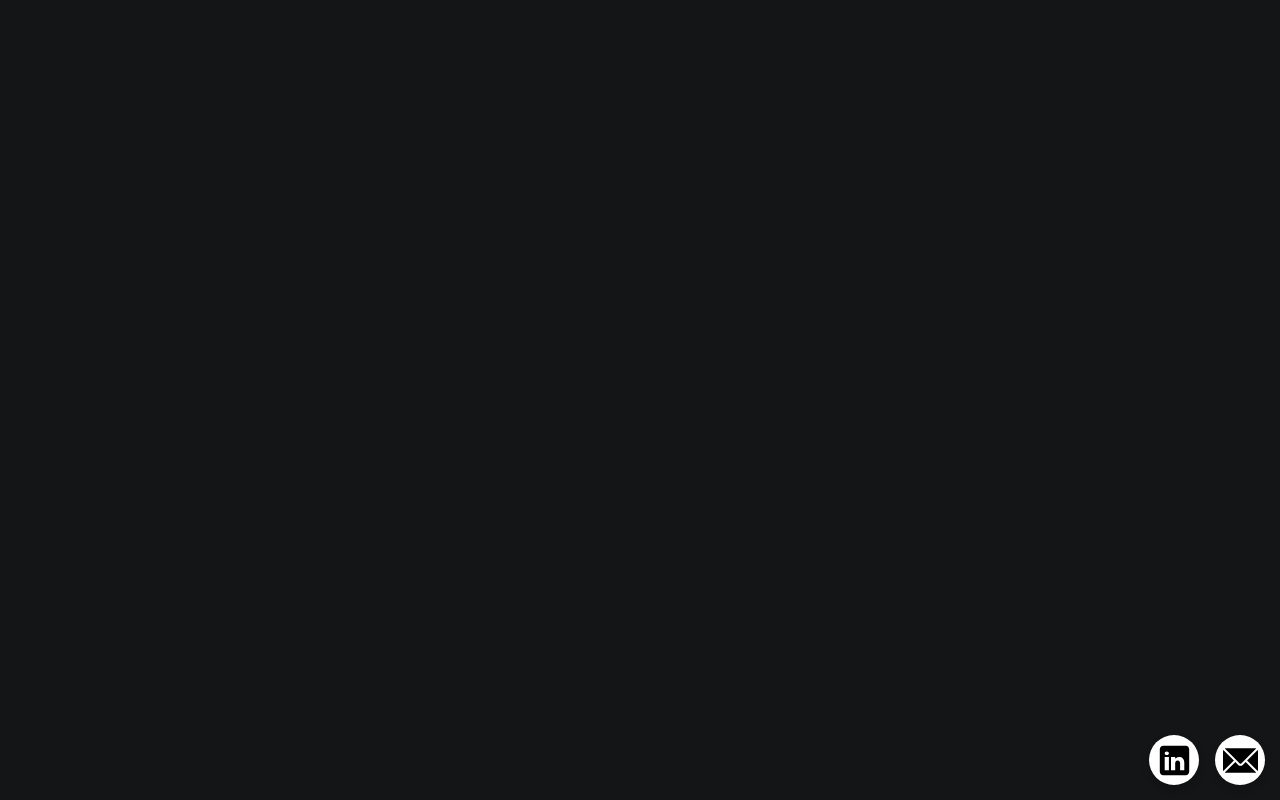
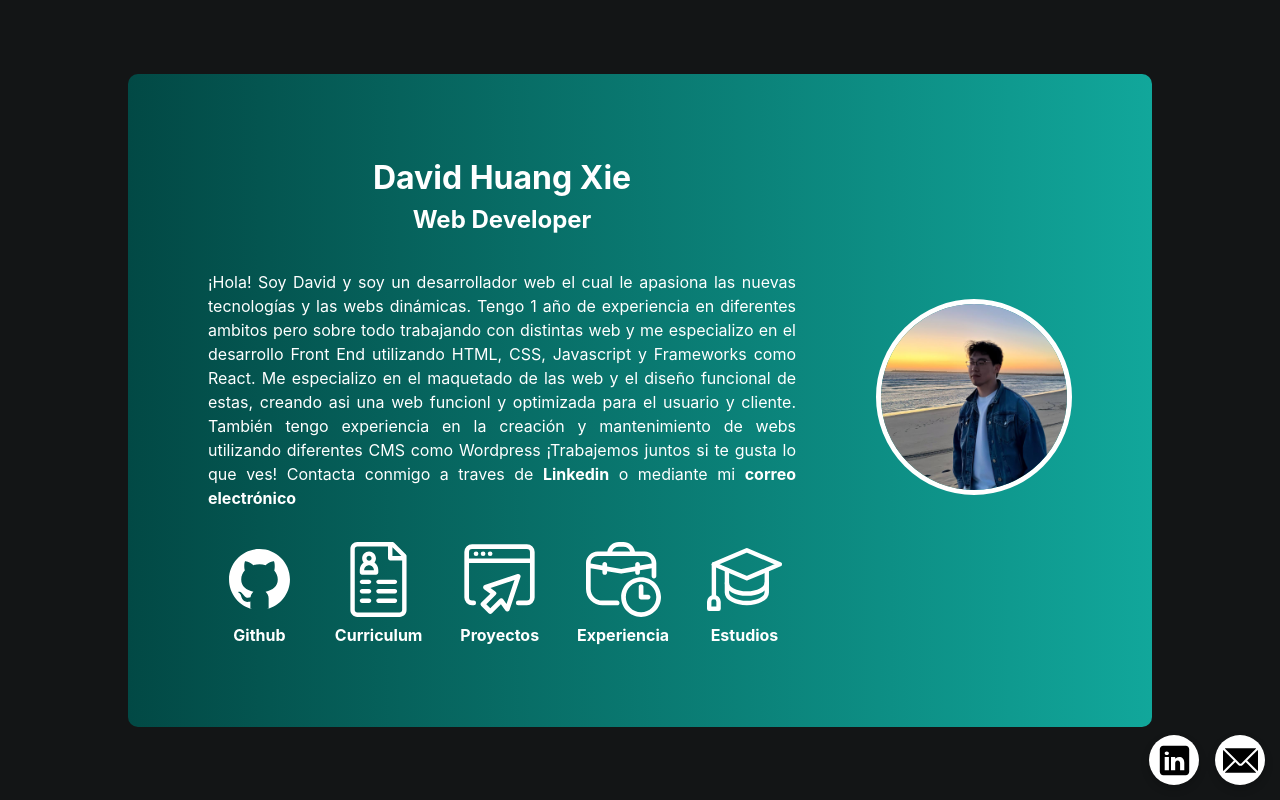
Before and after one commit to dhx101/portfolio, a React (Vite) app: page / in a window 1280 px wide. Before the commit this address had no page. Built offline with nearby package versions, Linux system fonts and the light colour scheme.

Commit message:
Changed Routes

```diff
--- a/index.html
+++ b/index.html
@@ -8,6 +8,6 @@
   </head>
   <body>
     <div id="root"></div>
-    <script type="module" src="/src/main.tsx"></script>
+    <script type="module" src="./src/main.tsx"></script>
   </body>
 </html>
--- a/src/App.tsx
+++ b/src/App.tsx
@@ -13,19 +13,19 @@ function App() {
 			<BrowserRouter>
 				<Routes>
 					<Route
-						path="/portfolio/"
+						path="/"
 						element={<Home />}
 					/>
 					<Route
-						path="/portfolio/proyectos"
+						path="/proyectos"
 						element={<Project />}
 					/>
 					<Route
-						path="/portfolio/experiencia"
+						path="/experiencia"
 						element={<Experiencia />}
 					/>
 					<Route
-						path="/portfolio/estudios"
+						path="/estudios"
 						element={<Estudios />}
 					/>
 				</Routes>
--- a/src/components/Menu.tsx
+++ b/src/components/Menu.tsx
@@ -6,16 +6,16 @@ const Menu = () => {
 			<nav>
 				<ul>
 					<li>
-						<Link to={"/portfolio/"}>Home </Link>
+						<Link to={"/"}>Home </Link>
 					</li>
 					<li>
-						<Link to={"/portfolio/proyectos"}>Proyectos </Link>
+						<Link to={"/proyectos"}>Proyectos </Link>
 					</li>
                     <li>
-                        <Link to={"/portfolio/experiencia"}>Experiencia</Link>
+                        <Link to={"/experiencia"}>Experiencia</Link>
                     </li>
                     <li>
-                        <Link to={"/portfolio/estudios"}>Estudios</Link>
+                        <Link to={"/estudios"}>Estudios</Link>
                     </li>
 				</ul>
 			</nav>
--- a/src/pages/Home.tsx
+++ b/src/pages/Home.tsx
@@ -41,7 +41,7 @@ const Home = () => {
 						</a>
 					</li>
 					<li className="card__link__item">
-						<Link to={"/portfolio/proyectos"}>
+						<Link to={"/proyectos"}>
 							<img
 								src="projects.svg"
 								alt="Proyectos"
@@ -50,7 +50,7 @@ const Home = () => {
 						</Link>
 					</li>
 					<li className="card__link__item">
-						<Link to={"/portfolio/experiencia"}>
+						<Link to={"/experiencia"}>
 							<img
 								src="work.svg"
 								alt="Proyectos"
@@ -59,7 +59,7 @@ const Home = () => {
 						</Link>
 					</li>
 					<li className="card__link__item">
-						<Link to={"/portfolio/estudios"}>
+						<Link to={"/estudios"}>
 							<img
 								src="academy.svg"
 								alt="Proyectos"
```
